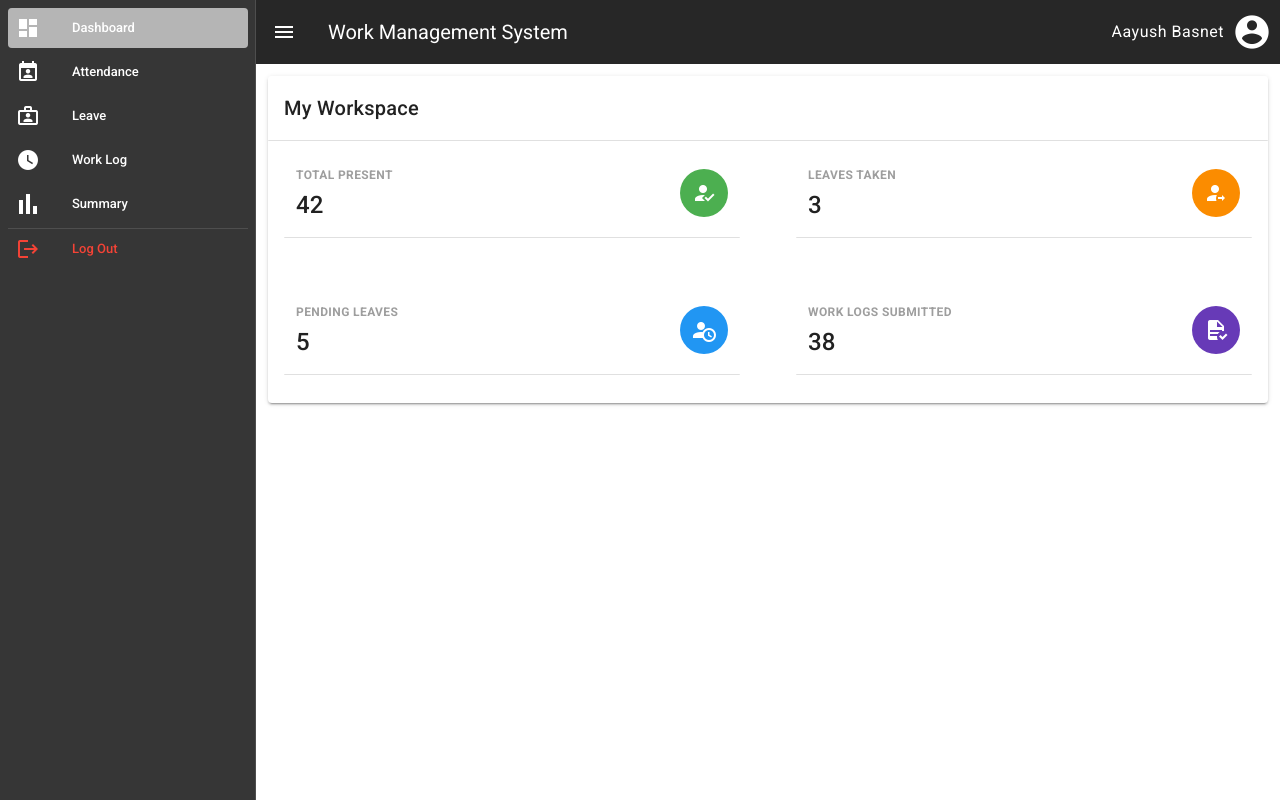
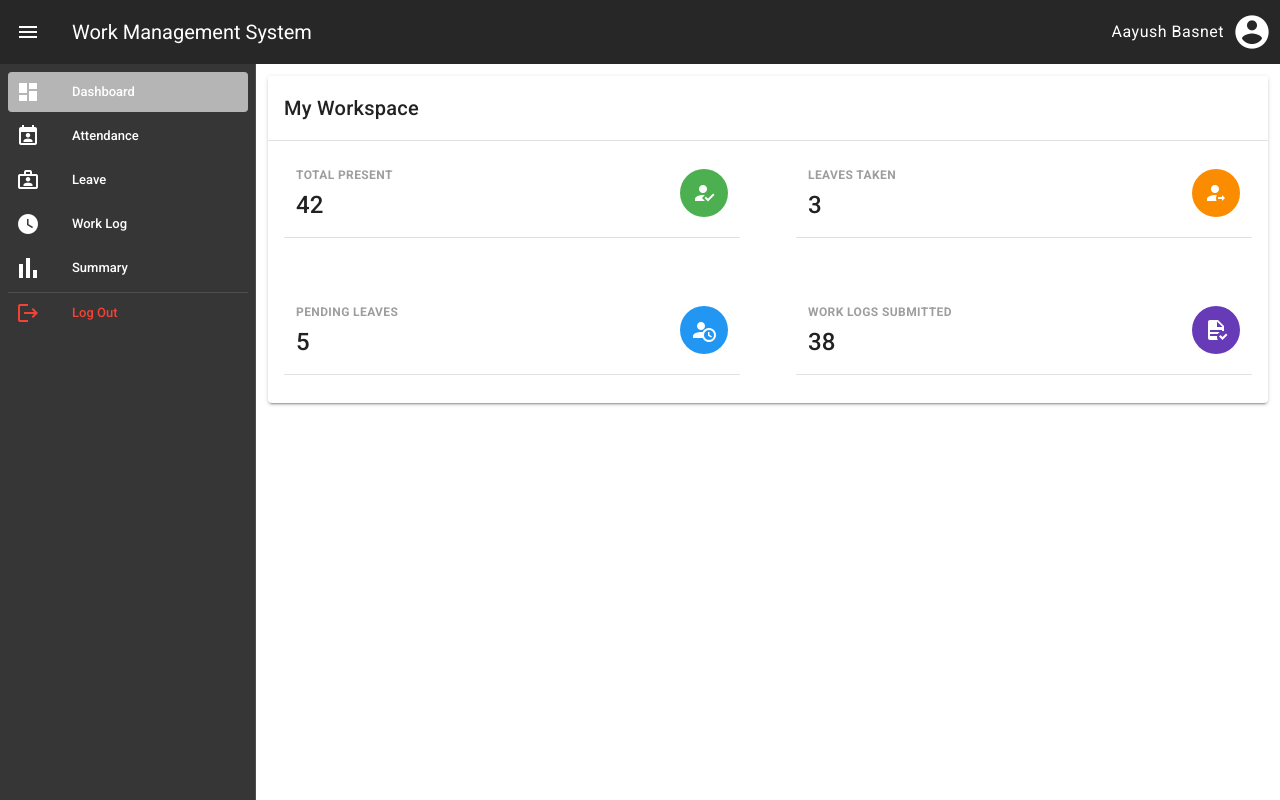
Before and after one commit to aayush11223/work_management_system, a Vue app: page /dashboard in a window 1280 px wide. Both pictures are taken after a click on the button 28 px from the left and 32 px from the top of the page. Built offline with nearby package versions, Linux system fonts and the light colour scheme.

Commit message:
clip added

```diff
--- a/src/components/common/AppBar.vue
+++ b/src/components/common/AppBar.vue
@@ -1,6 +1,6 @@
 <template>
   <div>
-    <v-app-bar app dark flat>
+    <v-app-bar clipped-left app dark flat>
       <v-app-bar-nav-icon @click="toggleNav"></v-app-bar-nav-icon>
 
       <v-toolbar-title>{{ title }}</v-toolbar-title>
--- a/src/components/common/NavigationDrawer.vue
+++ b/src/components/common/NavigationDrawer.vue
@@ -1,6 +1,6 @@
 <template>
   <div>
-    <v-navigation-drawer v-model="drawerValue" app dark>
+    <v-navigation-drawer clipped v-model="drawerValue" app dark>
       <v-list nav dense>
         <v-list-item-group active-class="grey darken-1--text text--accent-4">
           <v-list-item
```
